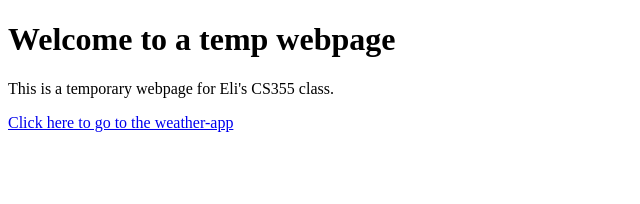
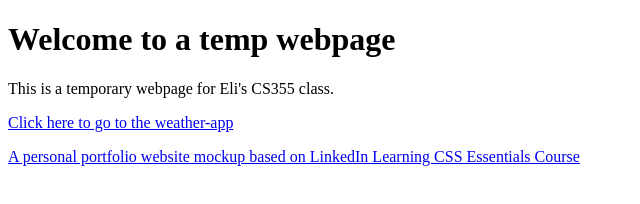
Before and after one commit to EliSzafranski/EliSzafranski.github.io, a plain HTML site: page index.html in a window 1280 px wide. Shown: the whole page, without its empty margins (0-640 px from the left). Drawn offline with Linux system fonts and the light colour scheme.

Commit message:
Update index.html

```diff
--- a/index.html
+++ b/index.html
@@ -7,5 +7,6 @@
     <h1>Welcome to a temp webpage</h1>
     <p>This is a temporary webpage for Eli's CS355 class.</p>
     <p><a href="weather-app.html">Click here to go to the weather-app</a></p>
+    <p><a href="LL3/aboutme.html">A personal portfolio website mockup based on LinkedIn Learning CSS Essentials Course</a></p>
 </body>
 </html>
```
